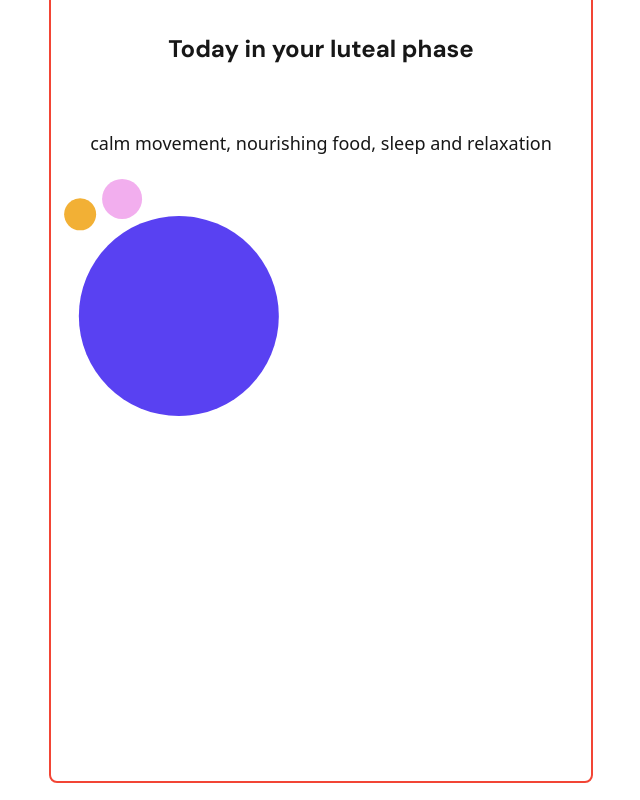
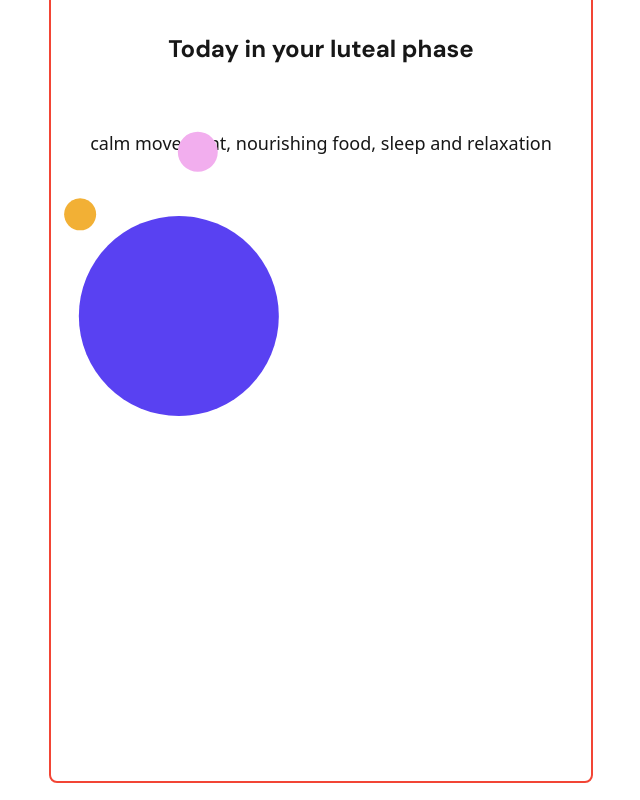
Before and after one commit to zofienora/cyclecoach, a Next.js app in the folder my-app/: page / in a window 1280 px wide. Shown: the part 817-1617 px from the top of the page, without its empty margins (319-959 px from the left). Built offline with nearby package versions, Linux system fonts and the light colour scheme.

Commit message:
changed motion

```diff
--- a/my-app/app/components/PhaseTracker.tsx
+++ b/my-app/app/components/PhaseTracker.tsx
@@ -27,12 +27,12 @@ export default function PhaseTracker() {
       <motion.div
         className="w-10 h-10 rounded-full bg-primary absolute"
         animate={{
-          x: [0, 30, -20, 15, -10, 0],
-          y: [0, -20, 20, -15, 10, 0],
+          x: [0, 300, -200, 150, -100, 0],
+          y: [0, -200, 200, -150, 100, 0],
         }}
         transition={{
           repeat: Infinity,
-          duration: 10,
+          duration: 100,
           ease: 'linear',
         }}
       />
```
